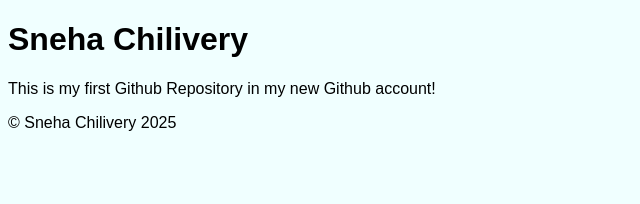
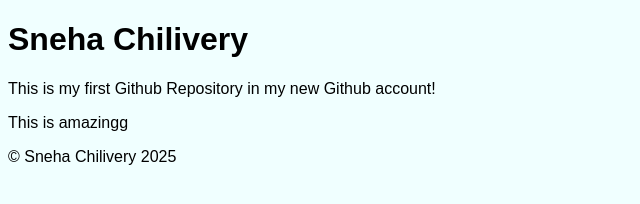
Before and after one commit to SnehaChilivery/Week4-COMP6062, a plain HTML site: page index.html in a window 1280 px wide. Shown: the whole page, without its empty margins (0-640 px from the left). Drawn offline with Linux system fonts and the light colour scheme.

```diff
--- a/index.html
+++ b/index.html
@@ -13,6 +13,7 @@
             <p>
                 This is my first Github Repository in my new Github account!
             </p>
+            <p> This is amazingg</p>
         </main>
         <footer>
             &copy; Sneha Chilivery 2025
```
